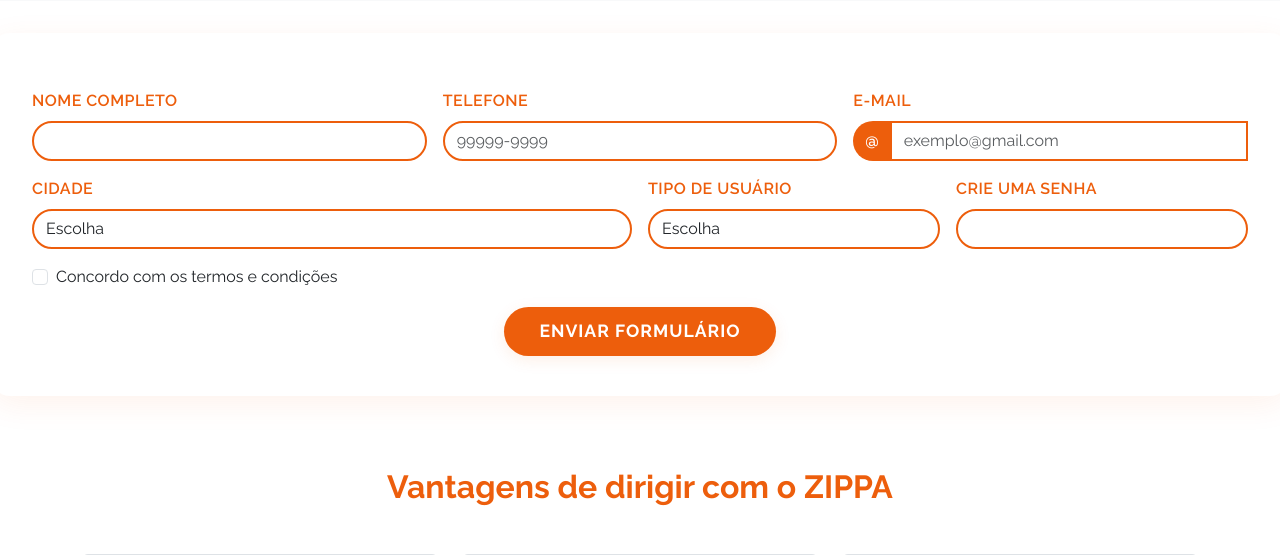
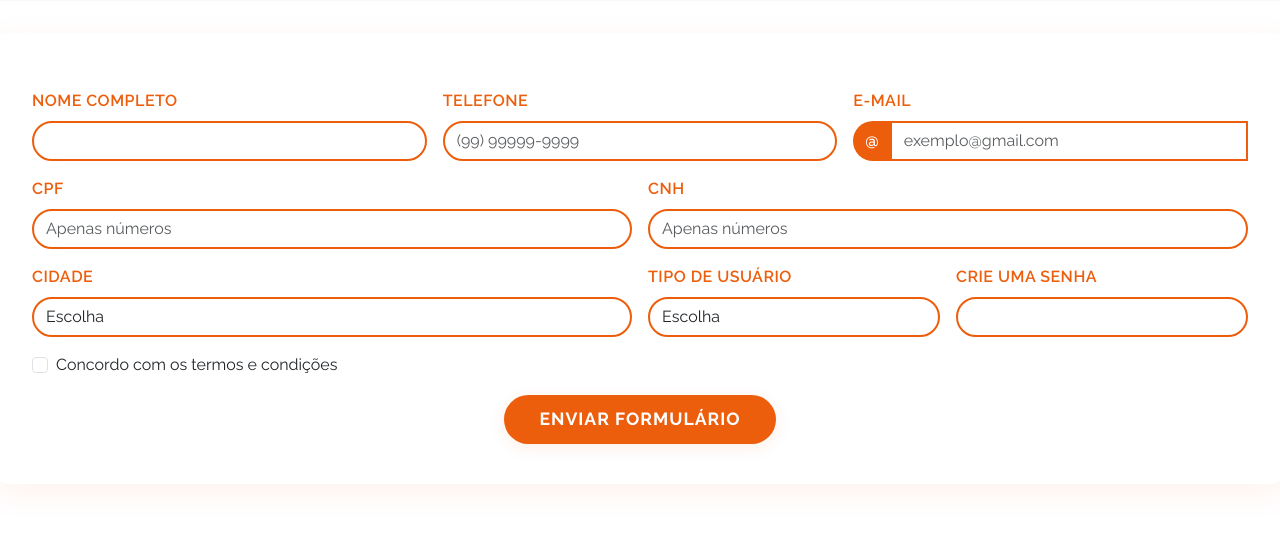
Before and after one commit to KeviNogueira12/SiteEmPHP, a PHP site: page /Paginas/cmotorista.php in a window 1280 px wide. Shown: the part 721-1276 px from the top of the page. Run offline with PHP 8.4, Linux system fonts and the light colour scheme.

Commit message:
addcpf&cnh

```diff
--- a/Paginas/cmotorista.php
+++ b/Paginas/cmotorista.php
@@ -35,85 +35,101 @@
   <div class="col-md-4">
     <label for="nomeCompleto" class="form-label">NOME COMPLETO</label>
     <input type="text" class="form-control" id="nomeCompleto" required>
-    <div class="valid-feedback">
-      Tudo certo!
+    <div class="valid-feedback">Tudo certo!</div>
+    <div class="invalid-feedback">Por favor, informe um Nome.</div>
   </div>
-    <div class="invalid-feedback">
-        Por favor, informe um Nome.
-      </div>
-  </div>
+
 <div class="col-md-4">
   <label for="telefone" class="form-label">TELEFONE</label>
-<input type="text" class="form-control" id="telefone" maxlength="10" pattern="[0-9]{5}-[0-9]{4}" placeholder="99999-9999" required>
-    <div class="valid-feedback">
-      Tudo certo!
+  <input
+    type="text"
+    class="form-control"
+    id="telefone"
+    maxlength="15"
+    pattern="\(\d{2}\)\s\d{5}-\d{4}"
+    placeholder="(99) 99999-9999"
+    required>
+  <div class="valid-feedback">Tudo certo!</div>
+  <div class="invalid-feedback">Por favor, informe um Telefone válido.</div>
 </div>
-    <div class="invalid-feedback">
-        Por favor, informe um telefone
-      </div>
-  </div>
+
   <div class="col-md-4">
     <label for="email" class="form-label">E-MAIL</label>
     <div class="input-group has-validation">
       <span class="input-group-text" id="inputGroupPrepend">@</span>
-      <input type="email" class="form-control" id="email" placeholder="exemplo@gmail.com" required aria-describedby="inputGroupPrepend" required>
+      <input type="email" class="form-control" id="email" placeholder="exemplo@gmail.com" required aria-describedby="inputGroupPrepend">
+      <div class="invalid-feedback">Por favor, informe um e-mail válido.</div>
+      <div class="valid-feedback">Tudo certo!</div>
+    </div>
+  </div>
+
+<div class="col-md-6">
+  <label for="cpf" class="form-label">CPF</label>
+  <input
+    type="text"
+    class="form-control"
+    id="cpf"
+    required
+    maxlength="11"
+    pattern="\d{11}"
+    placeholder="Apenas números"
+    oninput="this.value = this.value.replace(/[^0-9]/g, '').slice(0,11)">
+
   <div class="invalid-feedback">
-        Por favor, informe um e-mail válido.
+    Por favor, informe um CPF válido (11 números).
   </div>
   <div class="valid-feedback">
     Tudo certo!
   </div>
 </div>
+
+  <div class="col-md-6">
+    <label for="cnh" class="form-label">CNH</label>
+    <input type="text" class="form-control" id="cnh" pattern="\d{11}" maxlength="11" placeholder="Apenas números" required>
+    <div class="invalid-feedback">Por favor, informe uma CNH válida (11 dígitos).</div>
+    <div class="valid-feedback">Tudo certo!</div>
   </div>
+
   <div class="col-md-6">
     <label for="cidade" class="form-label">CIDADE</label>
     <select class="form-select" id="cidade" required>
       <option selected disabled value="">Escolha</option>
     </select>
-  <div class="invalid-feedback">
-    Por favor, selecione uma cidade.
+    <div class="invalid-feedback">Por favor, selecione uma cidade.</div>
+    <div class="valid-feedback">Tudo certo!</div>
   </div>
-  <div class="valid-feedback">
-    Tudo certo!
-  </div>
-</div>
+
   <div class="col-md-3">
     <label for="tipoUsuario" class="form-label">TIPO DE USUÁRIO</label>
     <select class="form-select" id="tipoUsuario" required>
       <option selected disabled value="">Escolha</option>
     </select>
-  <div class="invalid-feedback">
-    Por favor, selecione o tipo de usuário.
+    <div class="invalid-feedback">Por favor, selecione o tipo de usuário.</div>
+    <div class="valid-feedback">Tudo certo!</div>
   </div>
-  <div class="valid-feedback">
-    Tudo certo!
-  </div>
-</div>
+
   <div class="col-md-3">
     <label for="senha" class="form-label">CRIE UMA SENHA</label>
     <input type="password" class="form-control" id="senha" required>
-    <div class="invalid-feedback">
-      Por favor, crie uma senha válida.
+    <div class="invalid-feedback">Por favor, crie uma senha válida.</div>
+    <div class="valid-feedback">Tudo certo!</div>
   </div>
-    <div class="valid-feedback">
-      Tudo certo!
-    </div>
-  </div>
+
   <div class="col-12">
     <div class="form-check">
       <input class="form-check-input" type="checkbox" value="" id="invalidCheck" required>
       <label class="form-check-label" for="invalidCheck">
         Concordo com os termos e condições
       </label>
-      <div class="invalid-feedback">
-        Você deve concordar antes de enviar.
+      <div class="invalid-feedback">Você deve concordar antes de enviar.</div>
     </div>
   </div>
-  </div>
+
   <div class="col-12">
     <button class="btn btn-primary" type="submit">Enviar formulário</button>
   </div>
 </form>
+
 
 <!-- SCRIPTS -->
 
@@ -130,12 +146,20 @@ document.querySelector('form.needs-validation').addEventListener('submit', funct
 </script>
 
 <script>
-document.getElementById('telefone').addEventListener('input', function(e) {
+document.getElementById('telefone').addEventListener('input', function() {
   let valor = this.value.replace(/\D/g, '');
-  if (valor.length > 5) {
-    valor = valor.replace(/^(\d{5})(\d{0,4}).*/, '$1-$2');
+
+  if (valor.length > 11) {
+    valor = valor.substring(0, 11);
   }
-  this.value = valor;
+
+  if (valor.length > 6) {
+    this.value = valor.replace(/^(\d{2})(\d{5})(\d{0,4}).*/, '($1) $2-$3');
+  } else if (valor.length > 2) {
+    this.value = valor.replace(/^(\d{2})(\d{0,5})/, '($1) $2');
+  } else {
+    this.value = valor.replace(/^(\d*)/, '($1');
+  }
 });
 </script>
 
```
Also changed, not shown: Paginas/cpassageiro.php (+59 -44 lines). Lines whose indentation alone changed are shown as unchanged.
